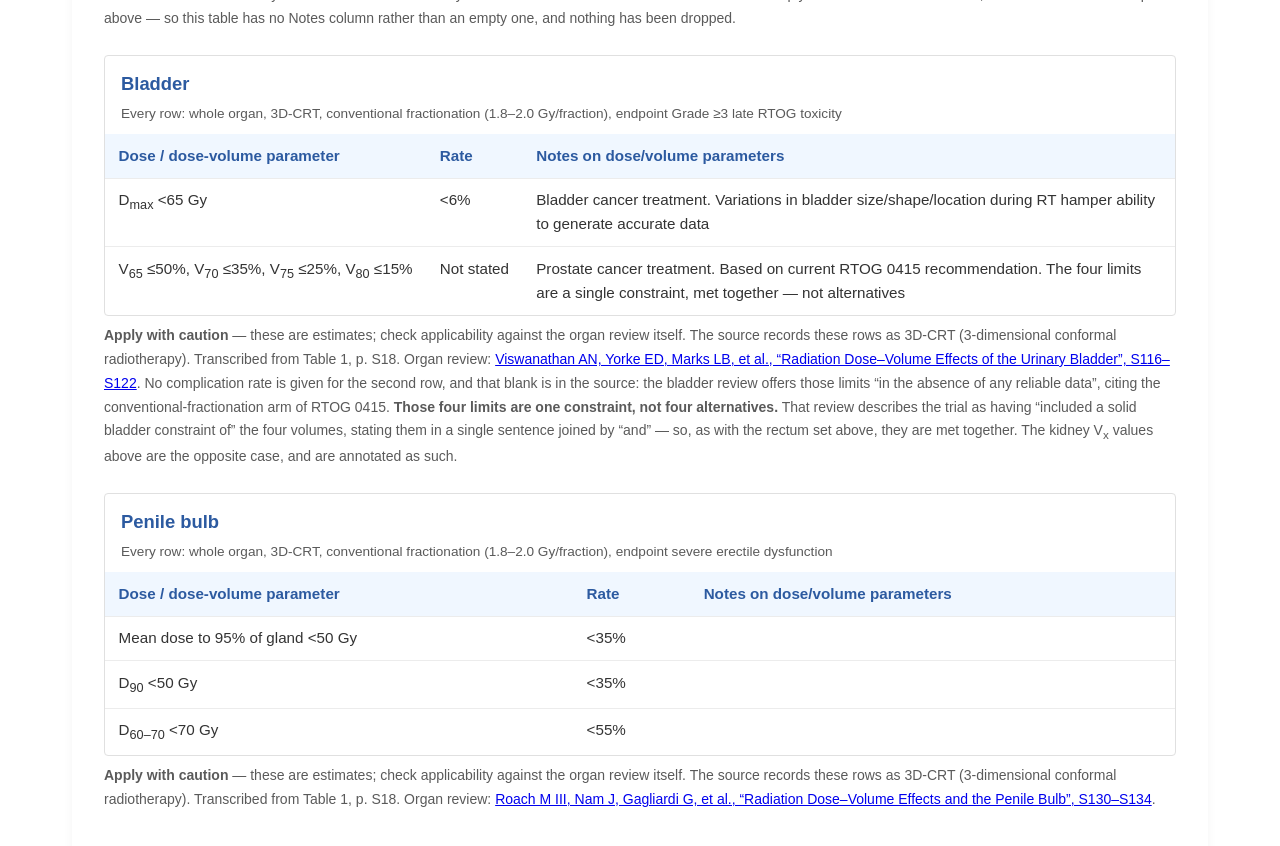
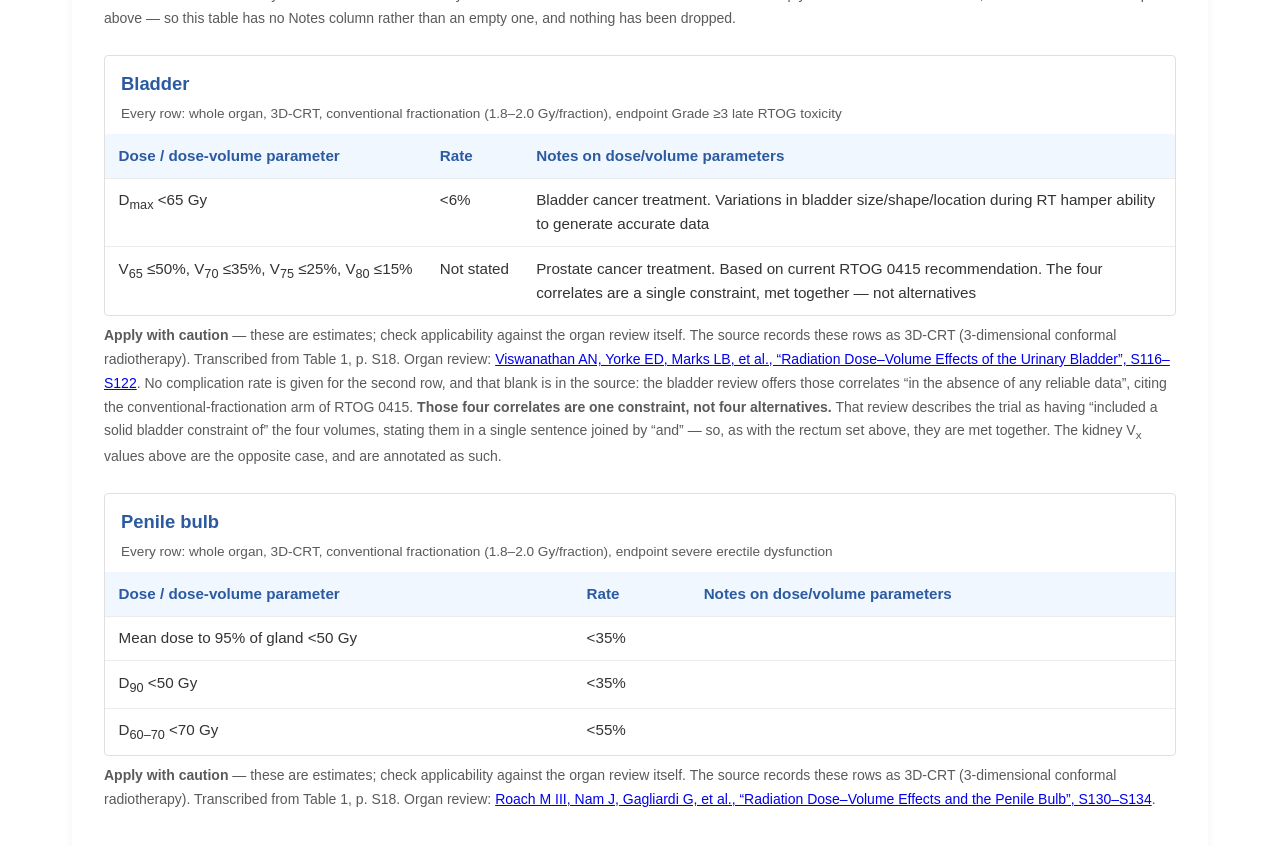
Before and after one commit to brianmanderson/QuantecWebSite, a Jekyll site: the page built from quantec.html, in a window 1280 px wide and 900 px high, scrolled down 10500 px. Shown: the top 846 px of the window. Built offline with Jekyll 4.4.1, drawn with Linux system fonts in a browser that asks for light colours; some of the changed text lies outside the part shown.

Commit message:
update limits to correlates

```diff
--- a/quantec.html
+++ b/quantec.html
@@ -58,7 +58,7 @@ permalink: /quantec/
             <h4><i class="fas fa-lungs"></i> Respiratory System</h4>
             <ul>
                 <li>Lung V20 data</li>
-                <li>Mean lung dose limits</li>
+                <li>Mean lung dose correlates</li>
                 <li>Pneumonitis risk models</li>
                 <li>Trachea/bronchi guidelines</li>
             </ul>
@@ -101,7 +101,7 @@ permalink: /quantec/
 
     <div class="highlight-box">
         <p><strong>Read this first.</strong> These footnotes are the QUANTEC authors&rsquo; own, reproduced verbatim, because they govern how the values below may be used and what the notation means.</p>
-        <blockquote>All data are estimated from the literature summarized in the QUANTEC reviews unless otherwise noted. Clinically, these data should be applied with caution. Clinicians are strongly advised to use the individual QUANTEC articles to check the applicability of these limits to the clinical situation at hand. They largely do not reflect modern IMRT.</blockquote>
+        <blockquote>All data are estimated from the literature summarized in the QUANTEC reviews unless otherwise noted. Clinically, these data should be applied with caution. Clinicians are strongly advised to use the individual QUANTEC articles to check the applicability of these correlates to the clinical situation at hand. They largely do not reflect modern IMRT.</blockquote>
         <blockquote>All at standard fractionation (i.e., 1.8&ndash;2.0 Gy per daily fraction) unless otherwise noted. V<sub>x</sub> is the volume of the organ receiving &ge; x Gy. D<sub>max</sub> = Maximum radiation dose.</blockquote>
         <blockquote>D<sub>x</sub> = minimum dose received by the &ldquo;hottest&rdquo; x% (or x cc&rsquo;s) of the organ.</blockquote>
         <blockquote>Classic Radiation induced liver disease (RILD) involves anicteric hepatomegaly and ascites, typically occurring between 2 weeks and 3 months after therapy. Classic RILD also involves elevated alkaline phosphatase (more than twice the upper limit of normal or baseline value).</blockquote>
@@ -460,11 +460,11 @@ permalink: /quantec/
             </thead>
             <tbody>
                 <tr><td class="num" data-label="Dose">D<sub>max</sub> &lt;65 Gy</td><td class="num" data-label="Rate">&lt;6%</td><td data-label="Notes">Bladder cancer treatment. Variations in bladder size/shape/location during RT hamper ability to generate accurate data</td></tr>
-                <tr><td class="num" data-label="Dose">V<sub>65</sub> &le;50%, V<sub>70</sub> &le;35%, V<sub>75</sub> &le;25%, V<sub>80</sub> &le;15%</td><td class="num" data-label="Rate">Not stated</td><td data-label="Notes">Prostate cancer treatment. Based on current RTOG 0415 recommendation. The four limits are a single constraint, met together &mdash; not alternatives</td></tr>
+                <tr><td class="num" data-label="Dose">V<sub>65</sub> &le;50%, V<sub>70</sub> &le;35%, V<sub>75</sub> &le;25%, V<sub>80</sub> &le;15%</td><td class="num" data-label="Rate">Not stated</td><td data-label="Notes">Prostate cancer treatment. Based on current RTOG 0415 recommendation. The four correlates are a single constraint, met together &mdash; not alternatives</td></tr>
             </tbody>
         </table>
     </div>
-    <p class="constraint-source"><strong>Apply with caution</strong> &mdash; these are estimates; check applicability against the organ review itself. The source records these rows as 3D-CRT (3-dimensional conformal radiotherapy). Transcribed from Table 1, p.&nbsp;S18. Organ review: <a href="https://www.redjournal.org/article/S0360-3016(09)03285-4/fulltext" target="_blank" rel="noopener" aria-label="Read the Bladder QUANTEC review, Viswanathan AN">Viswanathan AN, Yorke ED, Marks LB, et al., &ldquo;Radiation Dose&ndash;Volume Effects of the Urinary Bladder&rdquo;, S116&ndash;S122</a>. No complication rate is given for the second row, and that blank is in the source: the bladder review offers those limits &ldquo;in the absence of any reliable data&rdquo;, citing the conventional-fractionation arm of RTOG 0415. <strong>Those four limits are one constraint, not four alternatives.</strong> That review describes the trial as having &ldquo;included a solid bladder constraint of&rdquo; the four volumes, stating them in a single sentence joined by &ldquo;and&rdquo; &mdash; so, as with the rectum set above, they are met together. The kidney V<sub>x</sub> values above are the opposite case, and are annotated as such.</p>
+    <p class="constraint-source"><strong>Apply with caution</strong> &mdash; these are estimates; check applicability against the organ review itself. The source records these rows as 3D-CRT (3-dimensional conformal radiotherapy). Transcribed from Table 1, p.&nbsp;S18. Organ review: <a href="https://www.redjournal.org/article/S0360-3016(09)03285-4/fulltext" target="_blank" rel="noopener" aria-label="Read the Bladder QUANTEC review, Viswanathan AN">Viswanathan AN, Yorke ED, Marks LB, et al., &ldquo;Radiation Dose&ndash;Volume Effects of the Urinary Bladder&rdquo;, S116&ndash;S122</a>. No complication rate is given for the second row, and that blank is in the source: the bladder review offers those correlates &ldquo;in the absence of any reliable data&rdquo;, citing the conventional-fractionation arm of RTOG 0415. <strong>Those four correlates are one constraint, not four alternatives.</strong> That review describes the trial as having &ldquo;included a solid bladder constraint of&rdquo; the four volumes, stating them in a single sentence joined by &ldquo;and&rdquo; &mdash; so, as with the rectum set above, they are met together. The kidney V<sub>x</sub> values above are the opposite case, and are annotated as such.</p>
     <div class="constraint-table-wrap" id="data-penile-bulb" role="region" tabindex="0" aria-label="Penile bulb dose, volume and outcome data">
         <table class="constraint-table">
             <caption>Penile bulb <span class="constraint-shared">Every row: whole organ, 3D-CRT, conventional fractionation (1.8&ndash;2.0 Gy/fraction), endpoint severe erectile dysfunction</span></caption>
```
